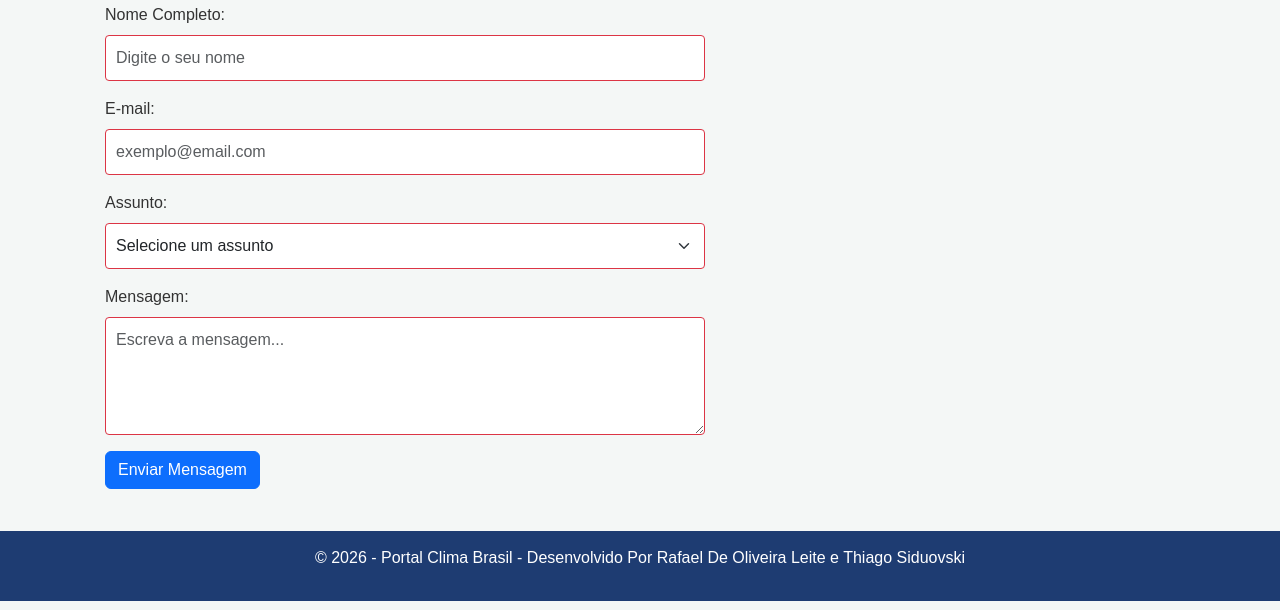
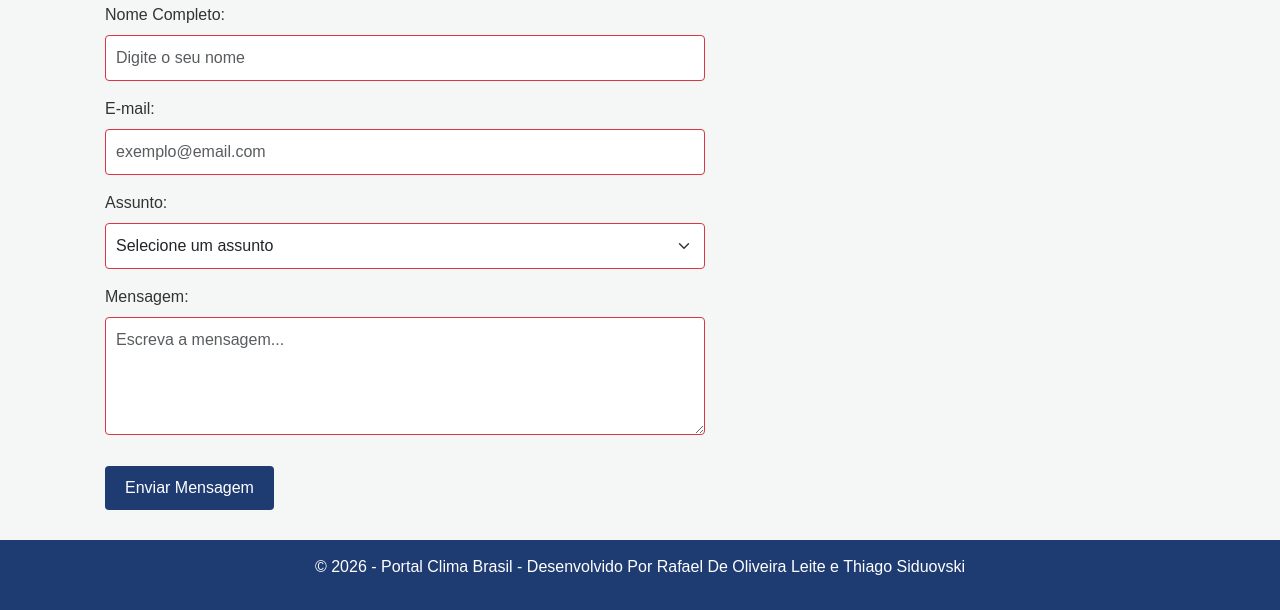
Before and after one commit to thiagosidu/PortalClimaBrasil, a plain HTML site: page contato.html in a window 1280 px wide. Shown: the part 297-907 px from the top of the page. Drawn offline with nearby package versions, Linux system fonts and the light colour scheme.

Commit message:
Atualiza páginas HTML e estilos CSS

```diff
--- a/contacto.html
+++ b/contato.html
@@ -13,7 +13,7 @@
         <h1>Portal Clima Brasil</h1>
     </header>
 <nav class="menu-principal">
-    <a href="index.html">Início</a>
+    <a href="pagina-inicial.html">Início</a>
     <a href="principais_capitais.html">Principais Capitais</a>
     <a href="sul-do-brasil.html">Sul do Brasil</a>
     <a href="nordeste.html">Tempo no Nordeste</a>
@@ -22,7 +22,7 @@
     <a href="sobre-clima.html">Sobre o Clima</a>
     <a href="multimedia.html">Multimídia</a>
     <a href="favoritos.html">Favoritos</a>
-    <a href="contacto.html">Contato</a>
+    <a href="contato.html">Contato</a>
 </nav>
     <div class="container my-4">
         <h2>Formulário de Contato</h2>
@@ -51,7 +51,7 @@
                 <textarea id="mensagem" name="mensagem" class="form-control campo-customizado" rows="4" placeholder="Escreva a mensagem..." required minlength="10"></textarea>
             </div>
 
-            <button type="submit" class="btn btn-primary">Enviar Mensagem</button>
+            <button type="submit" class="btn" id="botao-contato">Enviar Mensagem</button>
             <p id="msgContatoSucesso" class="mensagemContatoSucesso"></p>
         </form>
     </div>
--- a/css/estilos.css
+++ b/css/estilos.css
@@ -139,3 +139,13 @@ footer {
     margin-top: 15px;
     font-weight: bold;
 }
+
+#botao-contato {
+    background-color: #1e3c72;
+    color: white;
+    border: none;
+    padding: 10px 20px;
+    cursor: pointer;
+    border-radius: 4px;
+    margin-top: 15px;
+}
```
Also changed, not shown: favoritos.html (+2 -2 lines), mapa-temperatura.html (+2 -2 lines), multimedia.html (+2 -2 lines), nordeste.html (+2 -2 lines), pagina-inicial.html (renamed from index.html, +2 -2 lines), principais_capitais.html (+2 -2 lines), qualidade-do-ar.html (+2 -2 lines), sobre-clima.html (+2 -2 lines), sul-do-brasil.html (+2 -2 lines).
